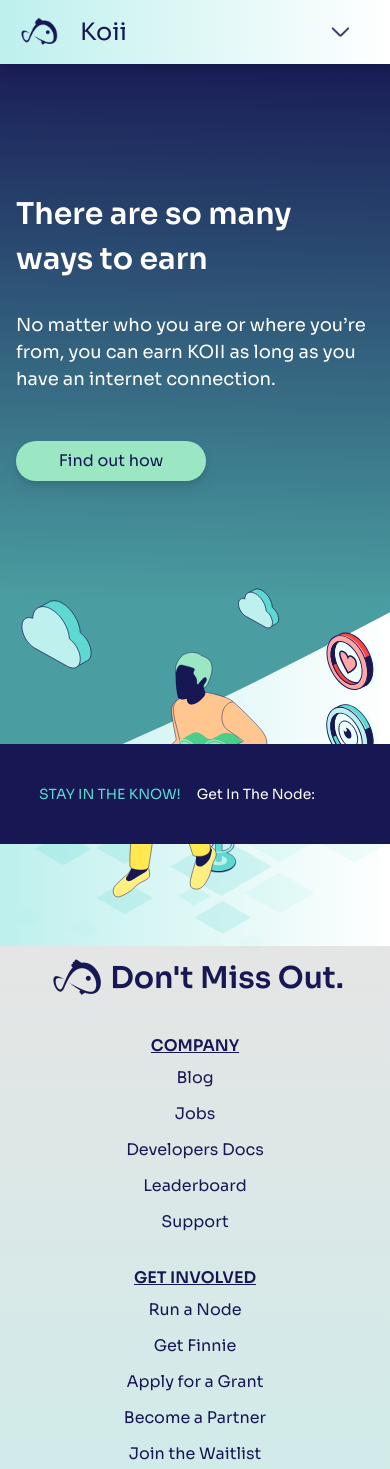
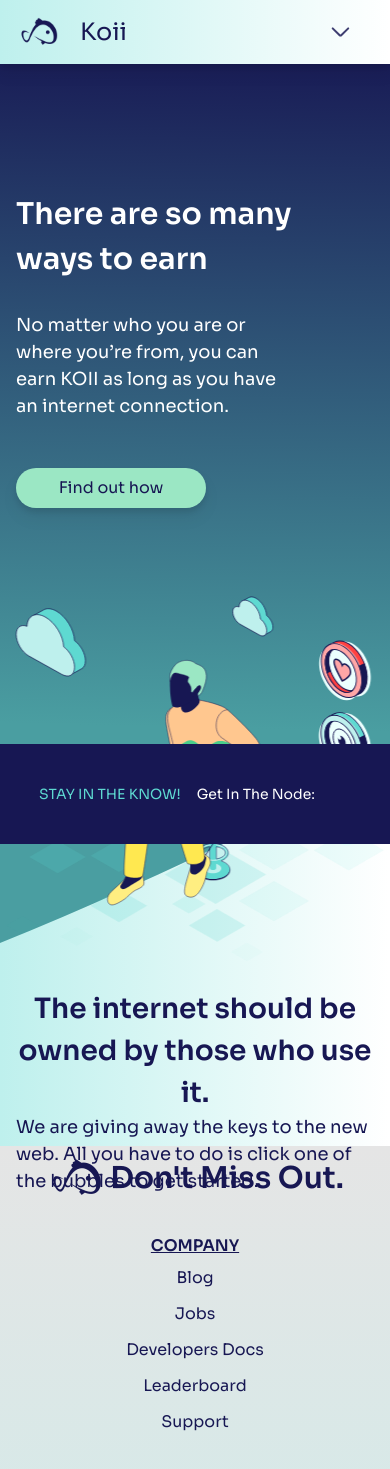
Before and after one commit to koii-network/homepage, a Next.js app: page /earn in a window 390 px wide. Shown: the top 1469 px of the page. Built offline with nearby package versions, Linux system fonts and the light colour scheme.

Commit message:
uopdate responsive

```diff
--- a/components/earn/hero/index.tsx
+++ b/components/earn/hero/index.tsx
@@ -8,7 +8,7 @@ export const Earnhero = () => {
   return (
     <div className={`heroearn lg:h-[900px] pt-[4rem] lg:pt-[70px]`} id="myID">
       <div
-        className={`h-[882px] lg:h-[525px] relative z-10`}
+        className={`h-[1082px] lg:h-[525px] relative z-10`}
         style={{
           background: isBreakpoint
             ? `url("/images/earn/hero_curve.svg") no-repeat bottom center / cover`
@@ -17,10 +17,10 @@ export const Earnhero = () => {
       >
         <div className="container ">
           <div className="flex flex-col pt-[8rem] lg:pt-[4rem] lg:pl-[5rem] ">
-            <div className="earn-title text-white font-semibold md:font-normal text-[30px] md:text-[44px] lg:text-[50px] lg:w-[587px]">
+            <div className="earn-title text-white font-semibold md:font-normal text-[30px] md:text-[44px] lg:text-[50px] w-[300px] lg:w-[587px]">
               There are so many ways to earn
             </div>
-            <div className="earn-subtitle text-white text-[18px] md:text-[20px] lg:text-[24px] md:w-[400px] lg:w-[455px] pt-[30px]">
+            <div className="earn-subtitle text-white text-[18px] md:text-[20px] lg:text-[24px] md:w-[400px] lg:w-[455px] w-[280px] pt-[30px]">
               No matter who you are or where you’re from, you can earn KOII as
               long as you have an internet connection.
             </div>
@@ -34,13 +34,22 @@ export const Earnhero = () => {
               label="Find out how"
             />
           </div>
-          <div className="ease-in-out animate-[guy_15000ms_ease-in-out_infinite;] guy absolute z-20 w-[366.62px] h-[462.49px] lg:w-[466.62px] lg:h-[562.49px] right-[0rem] md:right-[2rem] lg:right-[7rem] 2xl:right-[25rem] bottom-[-2rem] md:bottom-[1rem] lg:bottom-[-11rem]">
+          <div className="subtitle flex flex-col pt-[30rem] md:pt-[30rem] pb-[5rem] lg:pt-[8rem] lg:pl-[5rem]">
+            <div className="sub_head font-semibold text-center md:text-left text-[28px] md:text-[30px] md:w-[565px]">
+            The internet should be owned by those who use it.
+            </div>
+            <div className="sub_content text-[18px] md:w-[590px]">
+            We are giving away the keys to the new web. All you have to do is click one of the bubbles to get started.
+            </div>
+          </div>
+
+          <div className="ease-in-out animate-[guy_15000ms_ease-in-out_infinite;] guy absolute z-20 w-[366.62px] h-[462.49px] lg:w-[466.62px] lg:h-[562.49px] right-[50%] translate-x-2/4 md:translate-x-[75%] lg:translate-x-[100%] 2xl:translate-x-[125%] bottom-[10rem] md:bottom-[12rem] lg:bottom-[-11rem]">
             <Image src="/images/earn/hero_guy.svg" layout="fill" />
           </div>
-          <div className="ease-in-out animate-[guitar_15000ms_ease-in-out_infinite;] guitar absolute z-20 w-[378.62px] h-[414.49px] lg:w-[531.62px] lg:h-[514.49px] right-[0rem] md:right-[2rem] lg:right-[7rem] 2xl:right-[25rem] bottom-[-2rem] md:bottom-[-1rem] lg:bottom-[-11rem]">
+          <div className="ease-in-out animate-[guitar_15000ms_ease-in-out_infinite;] guitar absolute z-20 w-[378.62px] h-[414.49px] lg:w-[531.62px] lg:h-[514.49px] right-[50%] translate-x-2/4 md:translate-x-[75%] lg:translate-x-[100%] bottom-[10rem] md:bottom-[10rem] lg:bottom-[-11rem]">
             <Image src="/images/earn/hero_guitar.svg" layout="fill" />
           </div>
-          <div className="ease-in-out animate-[paint_15000ms_ease-in-out_infinite;] paint absolute z-20 w-[462.62px] h-[532.49px] lg:w-[627.5px] lg:h-[632.89px] right-[0rem] md:right-[2rem] lg:right-[7rem] 2xl:right-[25rem] bottom-[-7rem] md:bottom-[-6rem] lg:bottom-[-11rem]">
+          <div className="ease-in-out animate-[paint_15000ms_ease-in-out_infinite;] paint absolute z-20 w-[462.62px] h-[532.49px] lg:w-[627.5px] lg:h-[632.89px] right-[50%] translate-x-[45%] md:translate-x-[80%] lg:translate-x-[95%] bottom-[7rem] md:bottom-[6rem] lg:bottom-[-11rem]">
             <Image src="/images/earn/hero_paint.svg" layout="fill" />
           </div>
         </div>
```
